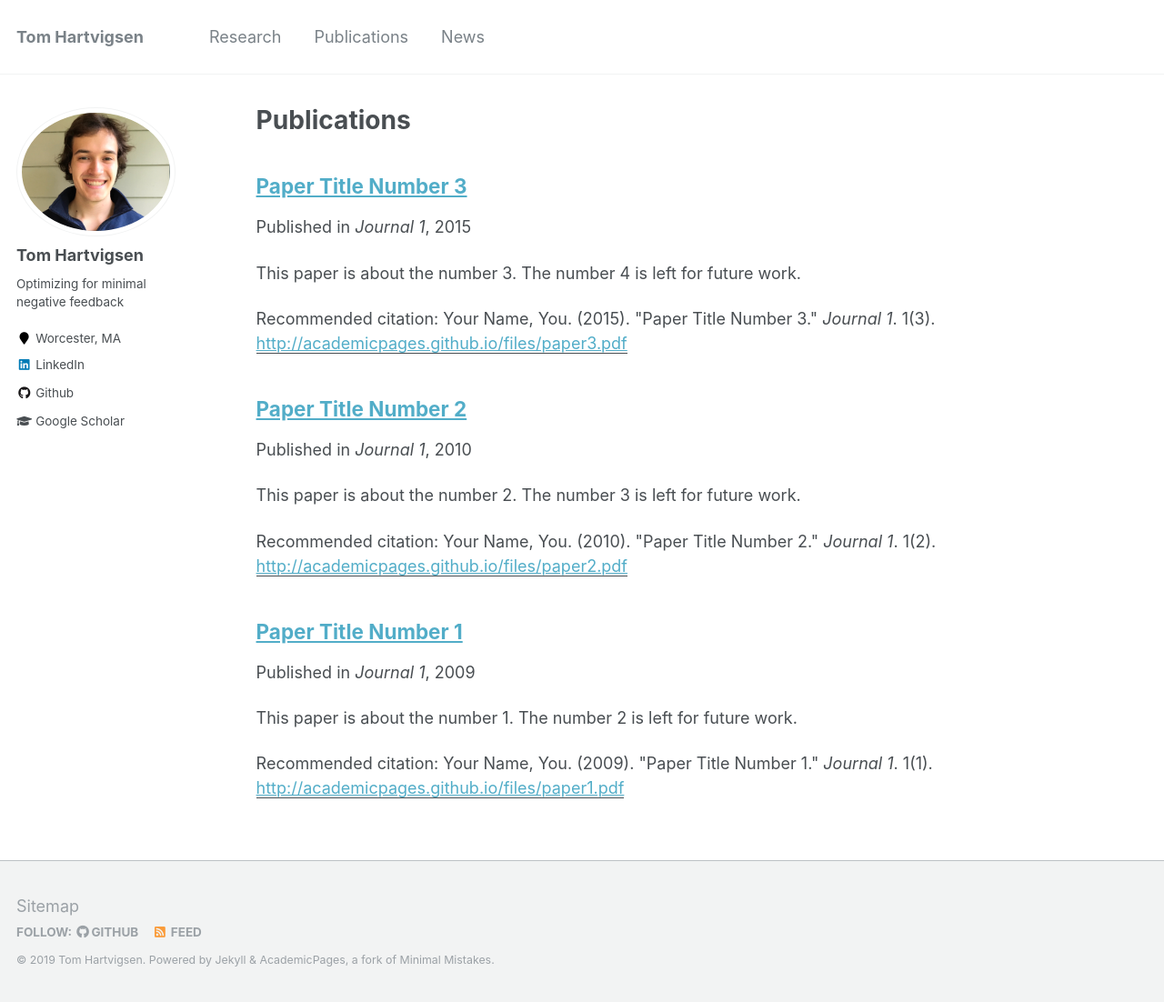
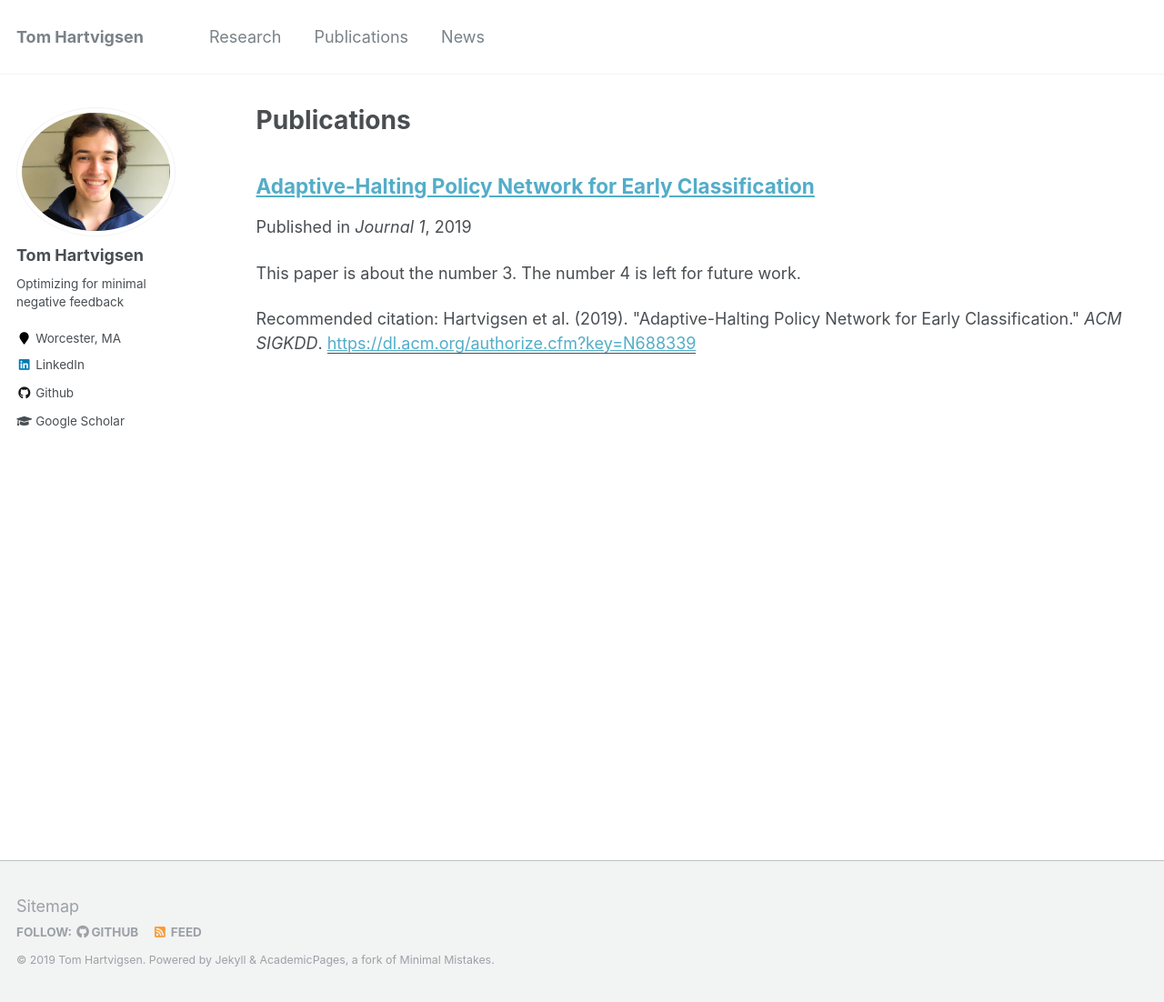
Before and after one commit to Thartvigsen/thartvigsen.github.io, a Jekyll site: the page built from _pages/publications.md, in a window 1280 px wide and 1102 px high. Shown: the whole window at 91% size. Built offline with Jekyll 4.4.1, drawn with Linux system fonts in a browser that asks for light colours.

Commit message:
new publications

```diff
--- a/_publications/2009-10-01-paper-title-number-1.md
+++ /dev/null
@@ -1,15 +0,0 @@
----
-title: "Paper Title Number 1"
-collection: publications
-permalink: /publication/2009-10-01-paper-title-number-1
-excerpt: 'This paper is about the number 1. The number 2 is left for future work.'
-date: 2009-10-01
-venue: 'Journal 1'
-paperurl: 'http://academicpages.github.io/files/paper1.pdf'
-citation: 'Your Name, You. (2009). &quot;Paper Title Number 1.&quot; <i>Journal 1</i>. 1(1).'
----
-This paper is about the number 1. The number 2 is left for future work.
-
-[Download paper here](http://academicpages.github.io/files/paper1.pdf)
-
-Recommended citation: Your Name, You. (2009). "Paper Title Number 1." <i>Journal 1</i>. 1(1).
--- a/_publications/2010-10-01-paper-title-number-2.md
+++ /dev/null
@@ -1,15 +0,0 @@
----
-title: "Paper Title Number 2"
-collection: publications
-permalink: /publication/2010-10-01-paper-title-number-2
-excerpt: 'This paper is about the number 2. The number 3 is left for future work.'
-date: 2010-10-01
-venue: 'Journal 1'
-paperurl: 'http://academicpages.github.io/files/paper2.pdf'
-citation: 'Your Name, You. (2010). &quot;Paper Title Number 2.&quot; <i>Journal 1</i>. 1(2).'
----
-This paper is about the number 2. The number 3 is left for future work.
-
-[Download paper here](http://academicpages.github.io/files/paper2.pdf)
-
-Recommended citation: Your Name, You. (2010). "Paper Title Number 2." <i>Journal 1</i>. 1(2).
--- a/_publications/2015-10-01-paper-title-number-3.md
+++ b/_publications/2015-10-01-paper-title-number-3.md
@@ -1,15 +1,13 @@
 ---
-title: "Paper Title Number 3"
+title: "Adaptive-Halting Policy Network for Early Classification"
 collection: publications
-permalink: /publication/2015-10-01-paper-title-number-3
+permalink: /publication/2019-08-03-adaptive-halting.md
 excerpt: 'This paper is about the number 3. The number 4 is left for future work.'
-date: 2015-10-01
+date: 2019-08-03
 venue: 'Journal 1'
-paperurl: 'http://academicpages.github.io/files/paper3.pdf'
-citation: 'Your Name, You. (2015). &quot;Paper Title Number 3.&quot; <i>Journal 1</i>. 1(3).'
+paperurl: 'https://dl.acm.org/authorize.cfm?key=N688339'
+citation: 'Hartvigsen et al. (2019). &quot;Adaptive-Halting Policy Network for Early Classification.&quot; <i>ACM SIGKDD</i>.'
 ---
-This paper is about the number 3. The number 4 is left for future work.
 
-[Download paper here](http://academicpages.github.io/files/paper3.pdf)
 
-Recommended citation: Your Name, You. (2015). "Paper Title Number 3." <i>Journal 1</i>. 1(3).
+[Download paper here](https://dl.acm.org/authorize.cfm?key=N688339)
```
